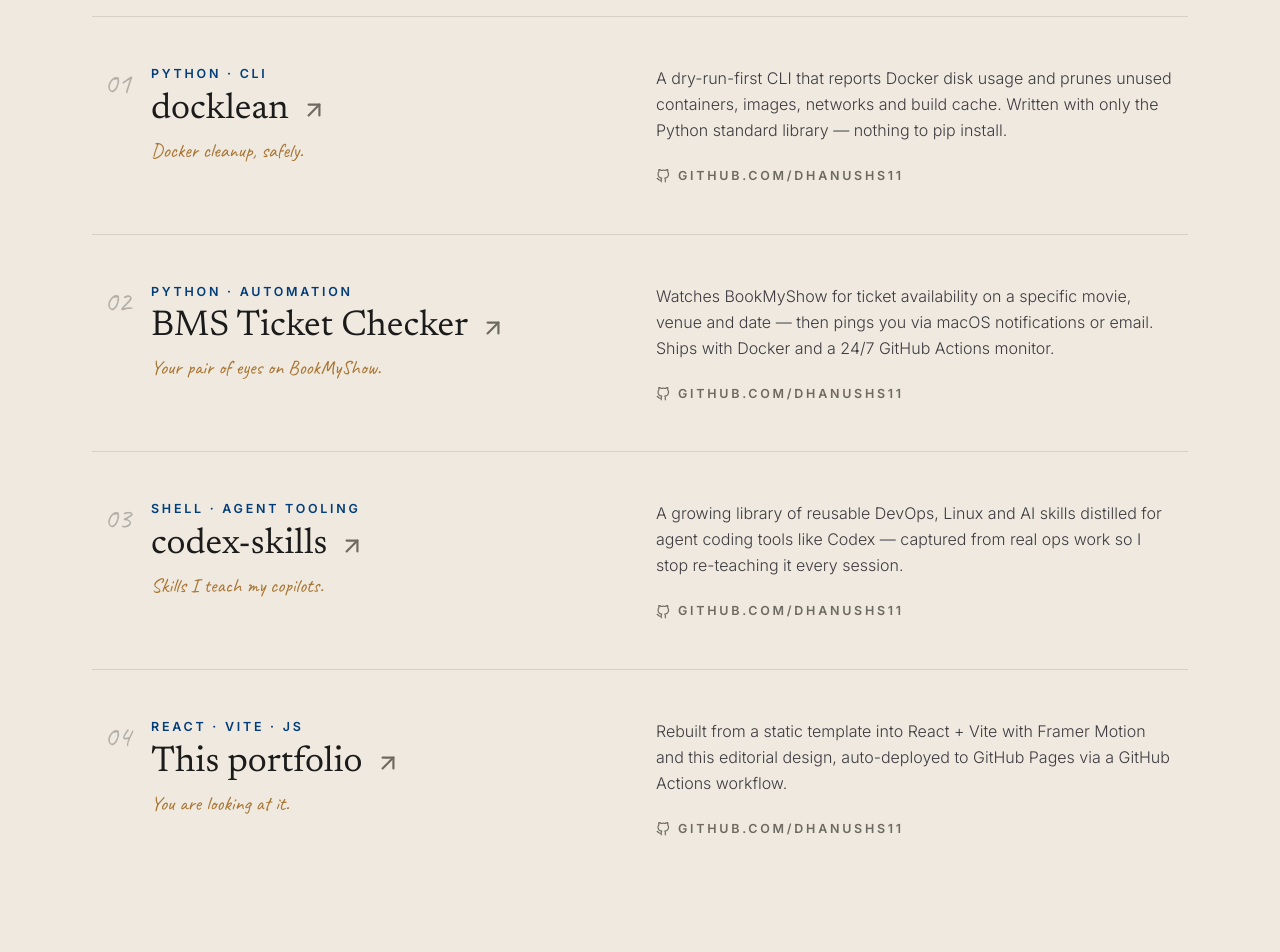
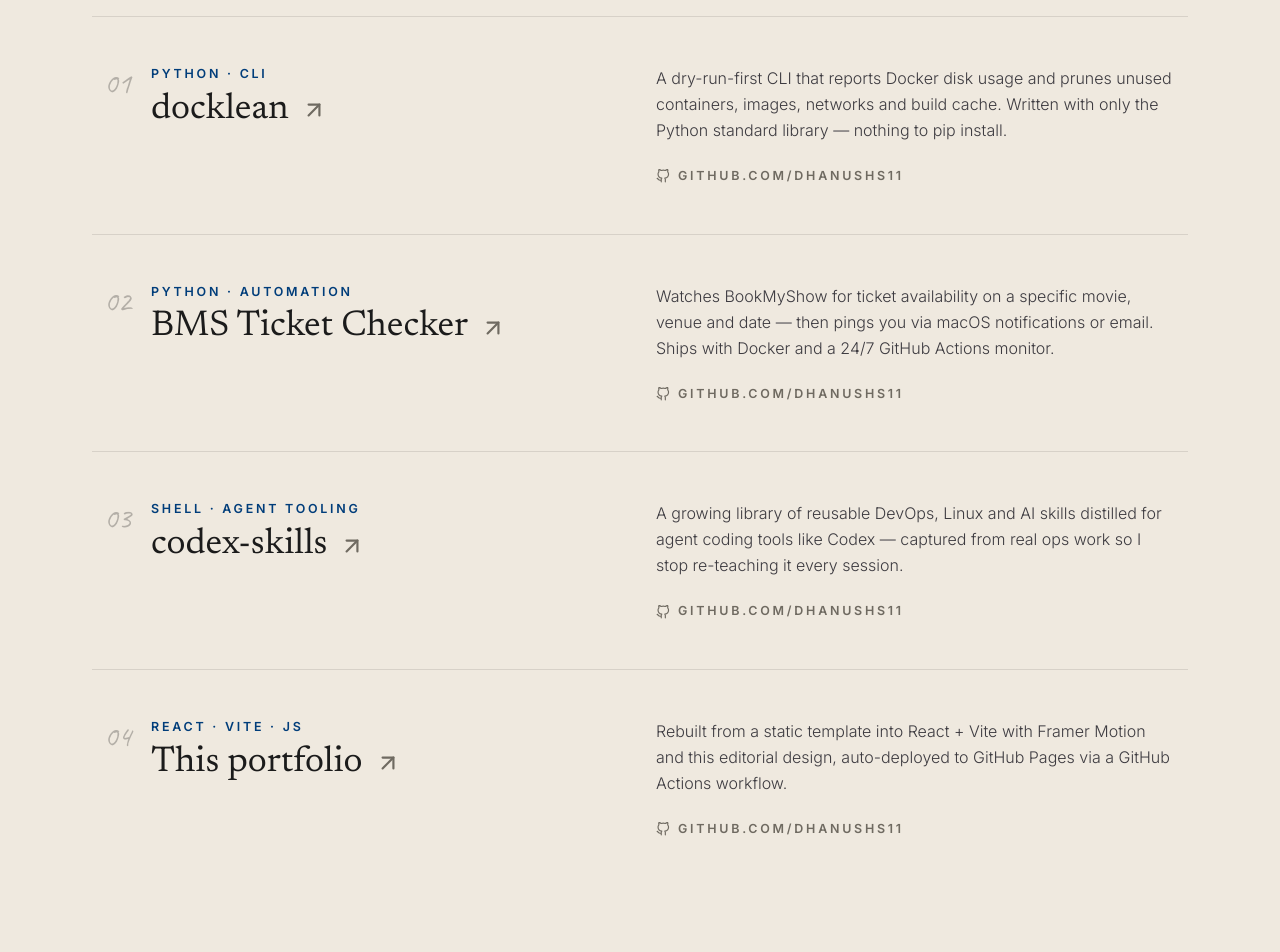
Before and after one commit to dhanushs11/dhanushs11.github.io, a React (Vite) app: page / in a window 1280 px wide. Shown: the part 4860-5812 px from the top of the page. Built offline with nearby package versions, Linux system fonts and the light colour scheme.

Commit message:
chore: drop catchphrases from featured work rows

```diff
--- a/src/components/Portfolio.jsx
+++ b/src/components/Portfolio.jsx
@@ -7,28 +7,24 @@
   {
     title: 'docklean',
     tag: 'Python · CLI',
-    blurb: 'Docker cleanup, safely.',
     desc: 'A dry-run-first CLI that reports Docker disk usage and prunes unused containers, images, networks and build cache. Written with only the Python standard library — nothing to pip install.',
     url: 'https://github.com/dhanushs11/docker-cleanup-tool',
   },
   {
     title: 'BMS Ticket Checker',
     tag: 'Python · Automation',
-    blurb: 'Your pair of eyes on BookMyShow.',
     desc: 'Watches BookMyShow for ticket availability on a specific movie, venue and date — then pings you via macOS notifications or email. Ships with Docker and a 24/7 GitHub Actions monitor.',
     url: 'https://github.com/dhanushs11/bms-ticket-checker',
   },
   {
     title: 'codex-skills',
     tag: 'Shell · Agent tooling',
-    blurb: 'Skills I teach my copilots.',
     desc: 'A growing library of reusable DevOps, Linux and AI skills distilled for agent coding tools like Codex — captured from real ops work so I stop re-teaching it every session.',
     url: 'https://github.com/dhanushs11/codex-skills',
   },
   {
     title: 'This portfolio',
     tag: 'React · Vite · JS',
-    blurb: 'You are looking at it.',
     desc: 'Rebuilt from a static template into React + Vite with Framer Motion and this editorial design, auto-deployed to GitHub Pages via a GitHub Actions workflow.',
     url: 'https://github.com/dhanushs11/dhanushs11.github.io',
   },
@@ -76,7 +72,6 @@
               className="text-muted group-hover:text-accent transition-all duration-200 group-hover:-translate-y-1 group-hover:translate-x-1"
             />
           </h3>
-          <p className="text-hand text-xl text-accent-warm mt-1">{project.blurb}</p>
         </div>
       </div>
       <div className="md:col-span-6 md:col-start-7 flex flex-col justify-between">
```
